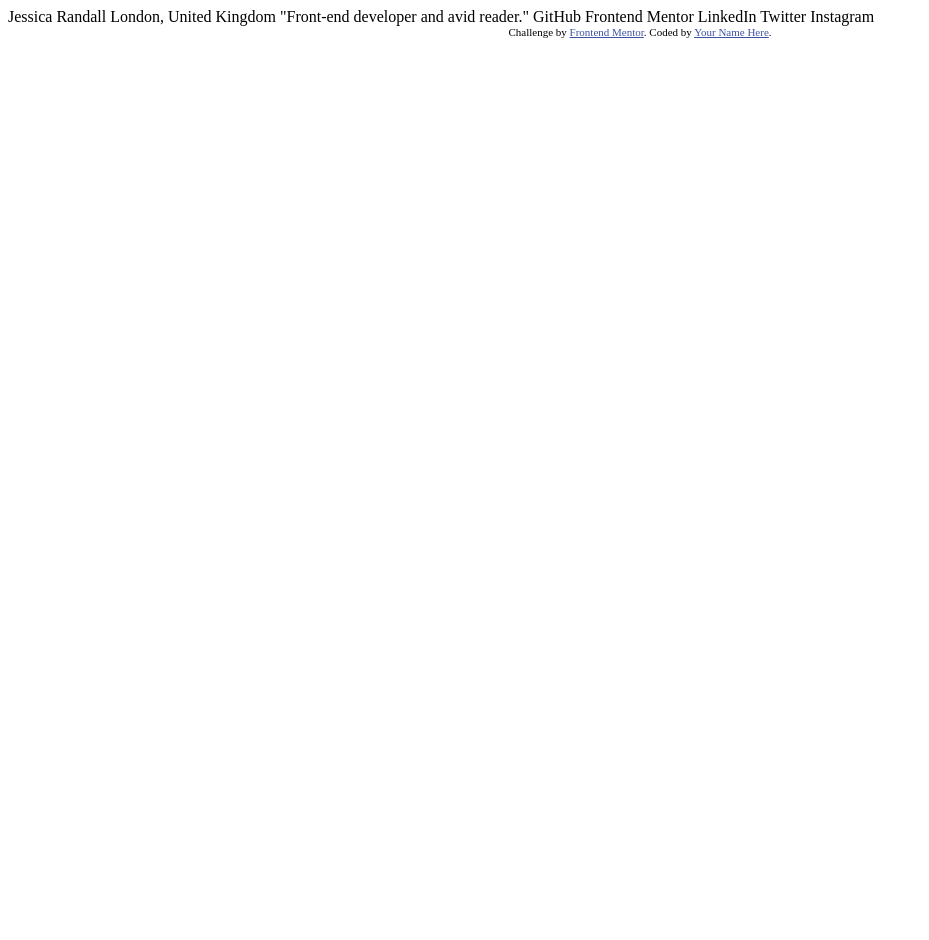
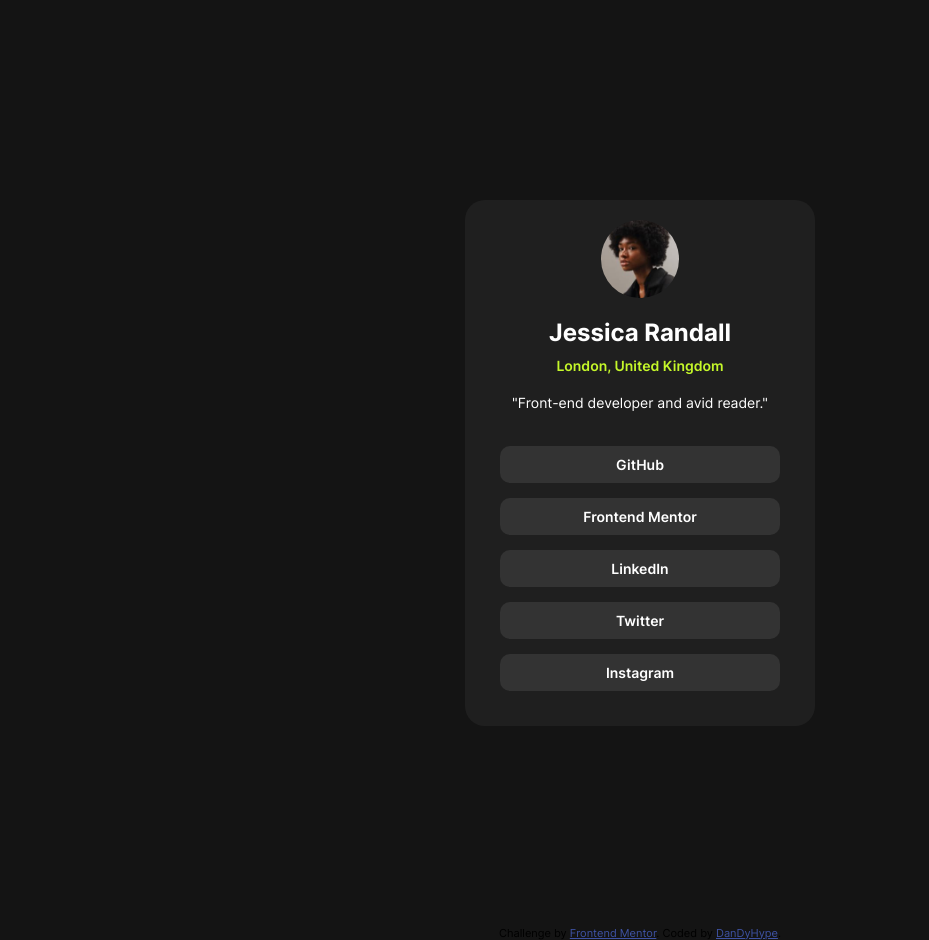
Before and after one commit to DandyHype/social-links-profile-main, a plain HTML site: page index.html in a window 1280 px wide. Shown: the whole page, without its empty margins (0-929 px from the left). Before the commit the page ends 800 px from the top, so only its background shows below. Drawn offline with Linux system fonts and the light colour scheme.

Commit message:
solution verion one

```diff
--- a/index.html
+++ b/index.html
@@ -1,8 +1,10 @@
 <!DOCTYPE html>
 <html lang="en">
+
 <head>
   <meta charset="UTF-8">
-  <meta name="viewport" content="width=device-width, initial-scale=1.0"> <!-- displays site properly based on user's device -->
+  <meta name="viewport" content="width=device-width, initial-scale=1.0">
+  <!-- displays site properly based on user's device -->
 
   <link rel="icon" type="image/png" sizes="32x32" href="./assets/images/favicon-32x32.png">
 
@@ -10,25 +12,188 @@
 
   <!-- Feel free to remove these styles or customise in your own stylesheet 👍 -->
   <style>
-    .attribution { font-size: 11px; text-align: center; }
-    .attribution a { color: hsl(228, 45%, 44%); }
+    :root {
+      --Green: hsl(75, 94%, 57%);
+
+
+
+      --White: hsl(0, 0%, 100%);
+      --Grey: hsl(0, 0%, 20%);
+      --Dark-Grey: hsl(0, 0%, 12%);
+      --Off-Black: hsl(0, 0%, 8%);
+    }
+
+    @font-face {
+      font-family: VariableFont;
+      src: url(./assets/fonts/static/Inter-Regular.ttf) format('truetype');
+      font-weight: 400;
+
+    }
+
+    @font-face {
+      font-family: VariableFont;
+      src: url(./assets/fonts/static/Inter-SemiBold.ttf) format('truetype');
+      font-weight: 600;
+
+    }
+
+    @font-face {
+      font-family: VariableFont;
+      src: url(./assets/fonts/static/Inter-Bold.ttf) format('truetype');
+      font-weight: 700;
+
+    }
+
+    * {
+      box-sizing: border-box;
+      margin: 0;
+      padding: 0;
+    }
+
+    body {
+      font-family: VariableFont, sans-serif;
+      background-color: var(--Off-Black);
+    }
+
+    main {
+      display: flex;
+      flex-direction: column;
+      background-color: var(--Dark-Grey);
+      width: 350px;
+      border-radius: 20px;
+      overflow: hidden;
+      margin: 200px auto;
+      padding: 20px;
+      gap: 20px;
+      align-items: center;
+    }
+
+
+    img {
+      border-radius: 50%;
+      width: 25%;
+      height: auto;
+    }
+
+    .person__info {
+      text-align: center;
+    }
+
+    h1 {
+      color: var(--White);
+      font-size: 24px;
+      font-weight: 700;
+      margin-bottom: 10px;
+    }
+
+    h3 {
+      color: var(--Green);
+      font-size: 14px;
+      font-weight: 600;
+
+    }
+
+    h2 {
+      color: var(--White);
+      font-size: 14px;
+      font-weight: 400;
+    }
+
+    .list {
+      align-self: stretch;
+    }
+
+    ul {
+      list-style: none;
+      text-align: center;
+    }
+
+    li {
+      margin: 15px;
+    }
+
+    li a {
+      display: block;
+      width: 100%;
+      text-decoration: none;
+      font-size: 14px;
+      font-weight: 600;
+      color: var(--White);
+      background-color: var(--Grey);
+      padding: 10px;
+      border-radius: 10px;
+    }
+
+    li a:hover {
+      cursor: pointer;
+      color: var(--Dark-Grey);
+      background-color: var(--Green);
+    }
+
+    @media (max-width: 600px) {
+
+      main {
+
+        width: 350px;
+        border-radius: 20px;
+        overflow: hidden;
+        gap: 30px;
+        margin: 100px auto;
+        padding: 10px;
+
+      }
+
+      img{
+        width: 35%;
+      }
+
+    }
+
+    .attribution {
+      font-size: 11px;
+      text-align: center;
+    }
+
+    .attribution a {
+      color: hsl(228, 45%, 44%);
+    }
   </style>
 </head>
+
 <body>
 
-  Jessica Randall
-  London, United Kingdom
-  "Front-end developer and avid reader."
+  <main>
+    <img src="./assets/images/avatar-jessica.jpeg" alt="Foto of a Woman">
+    <div class="person__info">
+      <h1>Jessica Randall</h1>
+      <h3>London, United Kingdom</h3>
+    </div>
+    <h2>"Front-end developer and avid reader."</h2>
+    <div class="list">
+      <ul>
+        <li><a href="#">GitHub</a></li>
+        <li><a href="#">Frontend Mentor</a></li>
+        <li><a href="#">LinkedIn</a></li>
+        <li><a href="#">Twitter</a></li>
+        <li><a href="#">Instagram</a></li>
+      </ul>
 
-  GitHub
-  Frontend Mentor
-  LinkedIn
-  Twitter
-  Instagram
+    </div>
+
+  </main>
+
+
+
+
+
+
+
+
 
   <div class="attribution">
     Challenge by <a href="https://www.frontendmentor.io?ref=challenge" target="_blank">Frontend Mentor</a>.
-    Coded by <a href="#">Your Name Here</a>.
+    Coded by <a href="https://github.com/DandyHype">DanDyHype</a>.
   </div>
 </body>
+
 </html>
```
